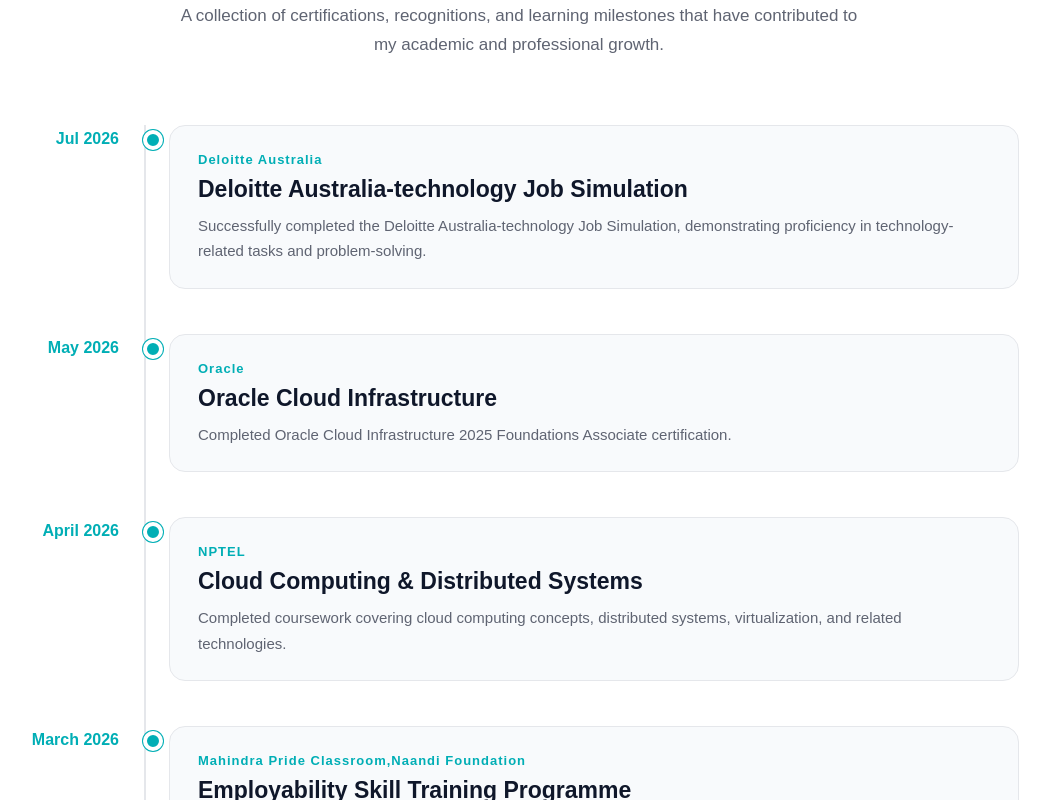
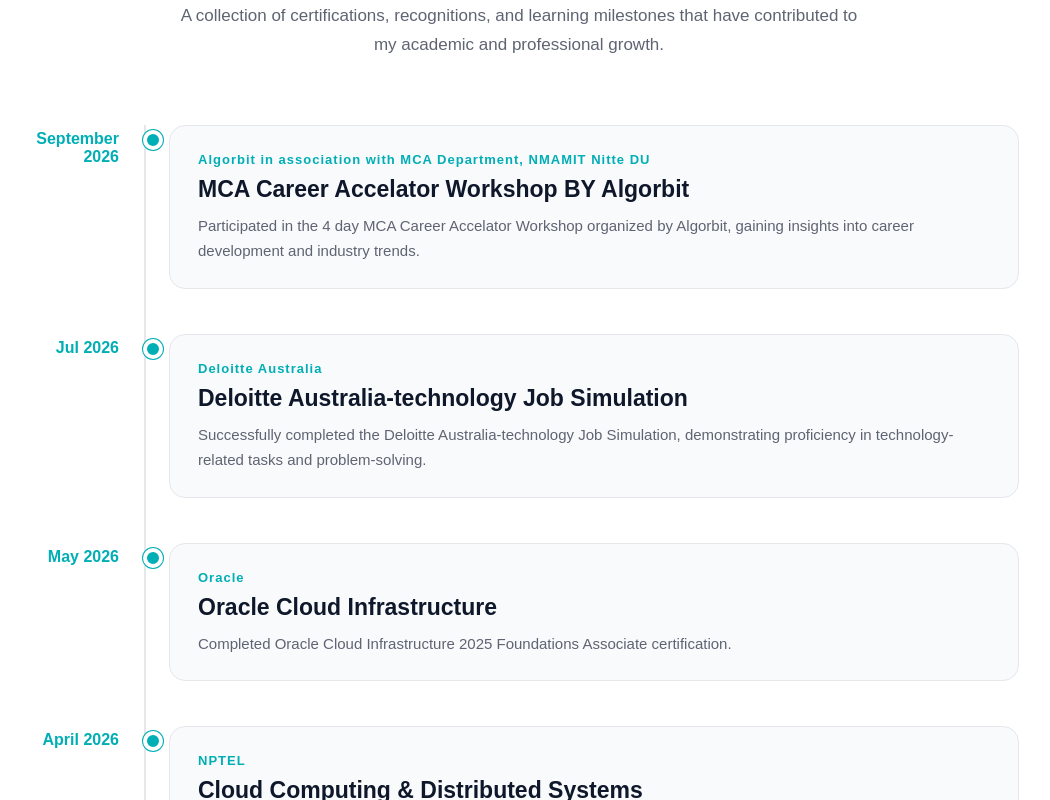
Before and after one commit to akshatharaik22-coder/PortFolio, a React app: page / in a window 1280 px wide. Shown: the part 5800-6600 px from the top of the page, without its empty margins (121-1171 px from the left). Built offline with nearby package versions, Linux system fonts and the light colour scheme; the HTML template or start-up script is replaced by a standard one.

Commit message:
Update achivements and gallary

```diff
--- a/src/components/Achievements.jsx
+++ b/src/components/Achievements.jsx
@@ -3,6 +3,13 @@
 
 function Achievements() {
   const achievements = [
+    {
+      year:"September 2026",
+      title:"MCA Career Accelator Workshop BY Algorbit",
+      organization:"Algorbit in association with MCA Department, NMAMIT Nitte DU",
+      description:
+        "Participated in the 4 day MCA Career Accelator Workshop organized by Algorbit, gaining insights into career development and industry trends.",
+    },
     {
       year:" Jul 2026",
       title:"Deloitte Australia-technology Job Simulation",
--- a/src/components/Gallery.jsx
+++ b/src/components/Gallery.jsx
@@ -38,6 +38,7 @@
 
 import algorbit from "../assets/gallery/algorbit.jpeg";
 import award from "../assets/gallery/award.jpeg";
+import career from "../assets/gallery/career.png";
 
 
 function Gallery() {
@@ -178,9 +179,14 @@
     /* -------- OTHER ACTIVITIES -------- */
 
     {
-      title: "Placement Excellence Workshop",
+      title: "Placement Excellence Workshop By Algorbit",
       category: "Workshop",
       image: algorbit,
+    },
+    {
+      title:"MCA Career Accelator Workshop By Algorbit",
+      category:"Workshop",
+      image:career,
     },
 
 
```
Also changed, not shown: src/assets/gallery/career.png (added).
